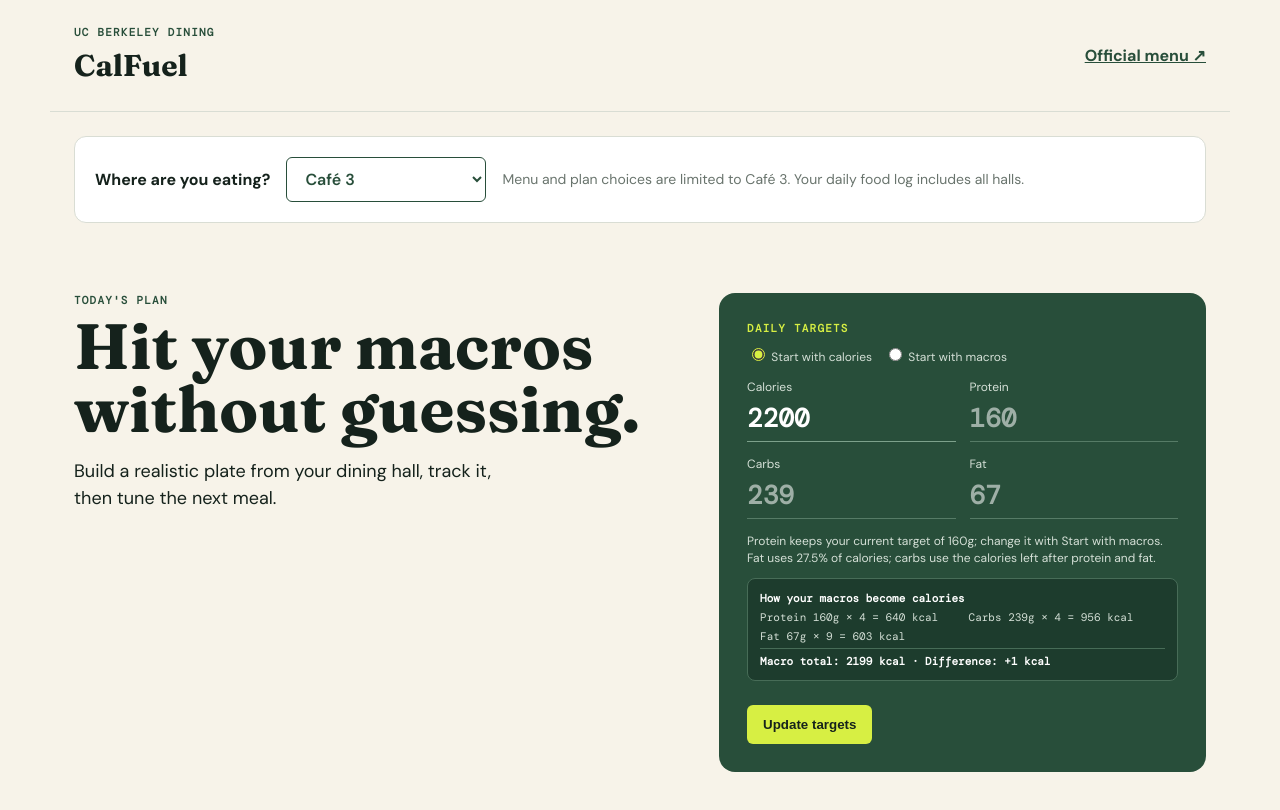
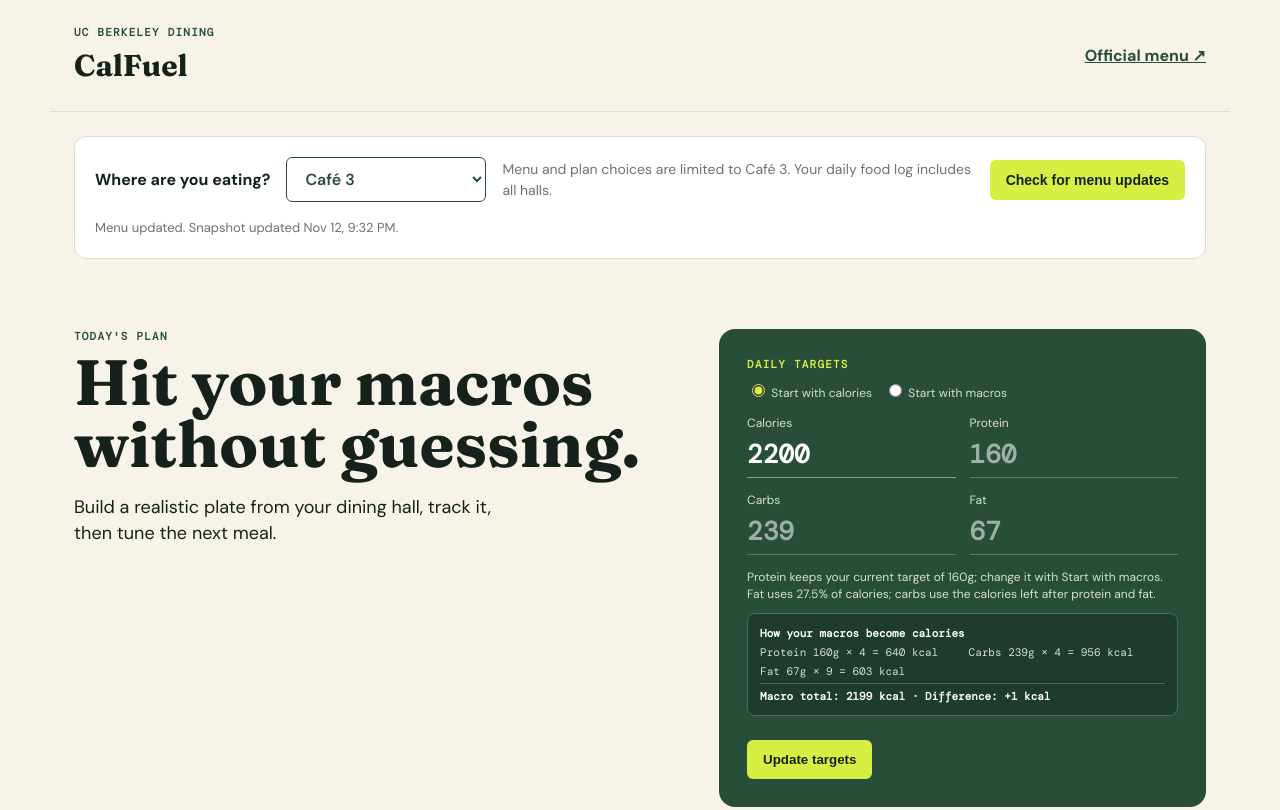
Before and after one commit to Robsant523/Calorie-Tracker---Cafe-3, a website: page index.html in a window 1280 px wide. Shown: the top 810 px of the page. Drawn offline with nearby package versions, Linux system fonts and the light colour scheme.

Commit message:
Load fresh published menus and refresh open tabs

```diff
--- a/app.js
+++ b/app.js
@@ -176,7 +176,9 @@ function renderHall() {
   $('menuTitle').textContent = 'Browse ' + hallName();
   const count = hallFoods().length;
   const date = new Date(menuSnapshot.refreshedAt).toLocaleDateString(undefined,{month:'short',day:'numeric'});
-  $('menuInfo').textContent = hallName() + ' · ' + count + ' dishes · updated ' + date + ' · '+hallFoods().filter(CalFuelPortions.hasNutrition).length+' with Berkeley nutrition';
+  const servingDate=hallFoods().find(f=>f.menuDate)?.menuDate;
+  const servingLabel=servingDate?new Date(servingDate+'T12:00:00').toLocaleDateString(undefined,{month:'short',day:'numeric'}):'date unavailable';
+  $('menuInfo').textContent = hallName() + ' · menu for '+servingLabel+' · ' + count + ' dishes · updated ' + date + ' · '+hallFoods().filter(CalFuelPortions.hasNutrition).length+' with Berkeley nutrition';
   $('hallStatus').textContent = count
     ? 'Menu and plan choices are limited to ' + hallName() + '. Your daily food log includes all halls.'
     : 'No menu was published for ' + hallName() + ' in this snapshot. Choose another hall or refresh the menu.';
@@ -300,5 +302,58 @@ function generatePlan() {
     $('plan').className='plan empty';$('plan').textContent=error.message;
   }
 }
-async function init(){setupPreview();setupPlanOptions();setupFoodHistory();setupManualEntry();resetDailyLog();renderDashboard();const menu=isPreview?CalFuelPreview.createMenu(previewMode):(window.CALFUEL_MENU||await fetch('data/cafe3-menu.json').then(r=>r.json()));foods=menu.items;setupDiningHalls(menu);$('calorieGoal').value=state.goals.calories;$('proteinGoal').value=state.goals.protein;$('carbGoal').value=state.goals.carbs;$('fatGoal').value=state.goals.fat;document.querySelector(`input[name="targetMode"][value="${state.targetMode}"]`).checked=true;document.querySelectorAll('#calorieGoal,#proteinGoal,#carbGoal,#fatGoal').forEach(input=>input.oninput=renderTargetForm);$('saveGoals').onclick=saveGoals;$('generatePlan').onclick=generatePlan;$('search').oninput=renderFoods;$('mealFilter').onchange=renderFoods;$('categoryFilter').onchange=renderFoods;renderTargetForm();renderDashboard();renderFoods();renderSelections();generatePlan()}
+let menuRequestActive=false,lastMenuCheck=0;
+const menuEntryInProgress=()=>document.activeElement?.matches('input,select,textarea')||
+  [...document.querySelectorAll('[data-portion] input')].some(input=>input.value!=='');
+function applyMenu(menu) {
+  foods=menu.items;
+  setupDiningHalls(menu);
+  renderDashboard();renderFoods();renderSelections();generatePlan();
+}
+async function refreshMenuSnapshot({manual=false}={}) {
+  if(isPreview||menuRequestActive)return;
+  // Avoid replacing menu forms while someone is entering a portion.
+  if(!manual&&(Date.now()-lastMenuCheck<60000||menuEntryInProgress()))return;
+  menuRequestActive=true;
+  $('refreshMenu').disabled=true;
+  $('menuRefreshStatus').textContent='Checking the published menu…';
+  try {
+    const result=await CalFuelMenuLoader.load({protocol:location.protocol,fallback:menuSnapshot||window.CALFUEL_MENU});
+    const changed=!menuSnapshot||JSON.stringify(result.menu)!==JSON.stringify(menuSnapshot);
+    if(changed&&!manual&&menuEntryInProgress()){
+      $('menuRefreshStatus').textContent='A newer menu is available. Finish recording your portion, then check for menu updates.';
+      return;
+    }
+    if(changed)applyMenu(result.menu);
+    const date=new Date(result.menu.refreshedAt).toLocaleString(undefined,{month:'short',day:'numeric',hour:'numeric',minute:'2-digit'});
+    $('menuRefreshStatus').textContent=result.fromFallback
+      ? (result.error||'Viewing a local file snapshot. Open the app through npm start to check for updates.')+' Last updated '+date+'.'
+      : (changed?'Menu updated.':'You have the latest published menu.')+' Snapshot updated '+date+'.';
+  } catch(error){$('menuRefreshStatus').textContent=error.message;}
+  finally {
+    lastMenuCheck=Date.now();menuRequestActive=false;$('refreshMenu').disabled=false;
+  }
+}
+function setupMenuUpdates() {
+  $('refreshMenu').hidden=isPreview;
+  if(isPreview)return;
+  $('refreshMenu').onclick=()=>refreshMenuSnapshot({manual:true});
+  window.addEventListener('focus',()=>refreshMenuSnapshot());
+  document.addEventListener('visibilitychange',()=>{
+    if(!document.hidden)refreshMenuSnapshot();
+  });
+  setInterval(()=>{if(!document.hidden)refreshMenuSnapshot();},5*60*1000);
+}
+async function init() {
+  setupPreview();setupPlanOptions();setupFoodHistory();setupManualEntry();resetDailyLog();renderDashboard();
+  $('calorieGoal').value=state.goals.calories;$('proteinGoal').value=state.goals.protein;
+  $('carbGoal').value=state.goals.carbs;$('fatGoal').value=state.goals.fat;
+  document.querySelector(`input[name="targetMode"][value="${state.targetMode}"]`).checked=true;
+  document.querySelectorAll('#calorieGoal,#proteinGoal,#carbGoal,#fatGoal').forEach(input=>input.oninput=renderTargetForm);
+  $('saveGoals').onclick=saveGoals;$('generatePlan').onclick=generatePlan;
+  $('search').oninput=renderFoods;$('mealFilter').onchange=renderFoods;$('categoryFilter').onchange=renderFoods;
+  renderTargetForm();setupMenuUpdates();
+  if(isPreview)applyMenu(CalFuelPreview.createMenu(previewMode));
+  else await refreshMenuSnapshot({manual:true});
+}
 init().catch(e=>$('menuInfo').textContent=`Could not load the menu: ${e.message}`);
--- a/dining-halls.css
+++ b/dining-halls.css
@@ -4,3 +4,6 @@
 .food-card .food-actions{display:flex;align-items:center;gap:10px;flex-wrap:wrap;margin-top:16px}.food-actions .plan-picker{padding:0;margin:0;flex:1 1 150px}.food-actions .plan-picker select{font-size:14px;min-height:40px}.food-card .food-actions .add{position:static;min-height:40px;height:auto;margin:0;font-size:14px;padding:10px 12px;flex:0 0 auto}
 .food-card h3{max-width:100%}.food-card .station{display:block;line-height:1.5;font-size:12px}.meal-item span{white-space:normal;overflow-wrap:anywhere}.meal-item span:last-child{flex-shrink:0}.filter{flex-wrap:wrap}.filter input{min-width:0}.menu-empty{grid-column:1/-1;border:1px dashed var(--line);padding:24px;border-radius:12px;color:var(--muted)}
 @media(max-width:720px){.hall-selector{align-items:stretch;gap:10px}.hall-selector label,.hall-selector select,.hall-selector p{width:100%}.hall-selector p{flex-basis:auto}.filter select{max-width:100%}.progress-card{flex-wrap:wrap}.plan-selections{grid-template-columns:1fr}.selected-food{overflow-wrap:anywhere}}
+.hall-selector #refreshMenu{margin:0;font-size:14px}
+.hall-selector #menuRefreshStatus{flex-basis:100%;font-size:13px}
+.hall-selector #menuRefreshStatus:empty{display:none}
--- a/index.html
+++ b/index.html
@@ -1,5 +1,5 @@
 <!doctype html>
-<html lang="en"><head><meta charset="UTF-8"/><meta name="viewport" content="width=device-width,initial-scale=1.0"/><title>CalFuel — Berkeley dining tracker</title><link rel="stylesheet" href="style.css?v=6"/><link rel="stylesheet" href="plan.css?v=2"/><link rel="stylesheet" href="targets.css?v=1"/><link rel="stylesheet" href="dining-halls.css?v=1"/><link rel="stylesheet" href="portions.css?v=3"/><link rel="stylesheet" href="menu-preview.css?v=1"/><link rel="stylesheet" href="manual-entry.css?v=2"/><link rel="stylesheet" href="food-history.css?v=1"/></head><body>
+<html lang="en"><head><meta charset="UTF-8"/><meta name="viewport" content="width=device-width,initial-scale=1.0"/><title>CalFuel — Berkeley dining tracker</title><link rel="stylesheet" href="style.css?v=6"/><link rel="stylesheet" href="plan.css?v=2"/><link rel="stylesheet" href="targets.css?v=1"/><link rel="stylesheet" href="dining-halls.css?v=2"/><link rel="stylesheet" href="portions.css?v=3"/><link rel="stylesheet" href="menu-preview.css?v=1"/><link rel="stylesheet" href="manual-entry.css?v=2"/><link rel="stylesheet" href="food-history.css?v=1"/></head><body>
 <header><div><p class="eyebrow">UC BERKELEY DINING</p><h1>CalFuel</h1></div><a href="https://dining.berkeley.edu/menus/" target="_blank" rel="noreferrer">Official menu ↗</a></header>
 <main>
   <section class="menu-preview" id="menuPreview" aria-labelledby="previewTitle" hidden>
@@ -15,6 +15,8 @@
     <label for="hallFilter">Where are you eating?</label>
     <select id="hallFilter"><option value="cafe-3">Café 3</option></select>
     <p id="hallStatus" role="status">Choose a dining hall to see its menu and plan your meals.</p>
+    <button id="refreshMenu" type="button">Check for menu updates</button>
+    <p id="menuRefreshStatus" role="status" aria-live="polite"></p>
   </section>
   <section class="hero"><div><p class="eyebrow">TODAY'S PLAN</p><h2>Hit your macros<br/>without guessing.</h2><p class="sub">Build a realistic plate from your dining hall, track it, then tune the next meal.</p></div><div class="target-form"><p class="eyebrow">DAILY TARGETS</p><div class="target-mode"><label><input type="radio" name="targetMode" value="calories"/> Start with calories</label><label><input type="radio" name="targetMode" value="macros"/> Start with macros</label></div><div class="inputs"><label>Calories<input id="calorieGoal" type="number" value="2200" min="1"/></label><label>Protein<input id="proteinGoal" type="number" value="160" min="0"/></label><label>Carbs<input id="carbGoal" type="number" value="240" min="0"/></label><label>Fat<input id="fatGoal" type="number" value="70" min="0"/></label></div><p id="targetGuidance" class="target-guidance"></p><div id="macroBreakdown" class="macro-breakdown"></div><button id="saveGoals">Update targets</button></div></section>
   <section class="dashboard"><div class="progress-card"><div class="ring" id="calorieRing"><span id="caloriesTotal">0</span><small>of <b id="calorieGoalLabel">2200</b> kcal</small></div><div><p class="eyebrow" id="dailyTotalLabel">DAILY TOTAL</p><h3 id="statusLine">Start building your day.</h3><p class="muted">Your food log resets at 5 AM on this device.</p></div></div><div class="macro-grid" id="macroGrid"></div></section>
@@ -65,4 +67,4 @@
     <div id="plan" class="plan empty">Pick foods and meals below, then create your full-day plan.</div>
   </section>
   <section class="food-section"><div class="section-heading"><div><p class="eyebrow">MENU SNAPSHOT</p><h2 id="menuTitle">Browse the menu</h2><p class="muted" id="menuInfo"></p></div><div class="filter"><input id="search" placeholder="Search dishes" aria-label="Search dishes"/><select id="mealFilter" aria-label="Filter by meal"><option value="all">All meals</option></select><select id="categoryFilter" aria-label="Filter by category"><option value="all">All categories</option><option value="protein">Proteins</option><option value="carb">Carbs</option><option value="fat">Fats</option><option value="vegetable">Vegetables</option><option value="dessert">Desserts</option></select></div></div><div id="foods" class="food-grid"></div></section>
-</main><footer>General macro guidance is a planning starting point, not medical advice. Menu names and per-serving nutrition sourced from UC Berkeley Dining. Calculated portions scale the published serving size. Berkeley notes that recipes, portions, and nutrition can vary; confirm with the dining hall when precision matters.</footer><script src="data/cafe3-menu.js?v=9"></script><script src="portions.js?v=3"></script><script src="meal-schedule.js?v=2"></script><script src="menu-preview.js?v=2"></script><script src="full-day-plan.js?v=2"></script><script src="food-history.js?v=1"></script><script src="manual-entry.js?v=2"></script><script src="app.js?v=21"></script><script src="targets-interactions.js?v=1"></script></body></html>
+</main><footer>General macro guidance is a planning starting point, not medical advice. Menu names and per-serving nutrition sourced from UC Berkeley Dining. Calculated portions scale the published serving size. Berkeley notes that recipes, portions, and nutrition can vary; confirm with the dining hall when precision matters.</footer><script src="data/cafe3-menu.js?v=9"></script><script src="portions.js?v=3"></script><script src="meal-schedule.js?v=2"></script><script src="menu-preview.js?v=2"></script><script src="full-day-plan.js?v=2"></script><script src="food-history.js?v=1"></script><script src="manual-entry.js?v=2"></script><script src="menu-loader.js?v=1"></script><script src="app.js?v=22"></script><script src="targets-interactions.js?v=1"></script></body></html>
--- /dev/null
+++ b/menu-loader.js
@@ -0,0 +1,28 @@
+(function(root) {
+  function valid(menu) {
+    return !!menu&&Array.isArray(menu.items)&&Array.isArray(menu.diningHalls)&&menu.diningHalls.length>0&&
+      menu.diningHalls.every(h=>typeof h.id==='string'&&typeof h.name==='string')&&
+      menu.items.every(f=>typeof f.id==='string'&&typeof f.name==='string')&&
+      typeof menu.refreshedAt==='string'&&Number.isFinite(Date.parse(menu.refreshedAt));
+  }
+  async function load({protocol='https:',fallback,fetchImpl=fetch,now=Date.now}={}) {
+    if(protocol==='file:'){
+      if(valid(fallback))return {menu:fallback,fromFallback:true,error:null};
+      throw new Error('The local menu snapshot is unavailable. Run npm start to load the published menu.');
+    }
+    try {
+      // A unique query also bypasses the static host's shared ten-minute cache.
+      const response=await fetchImpl('data/cafe3-menu.json?_='+now(),{cache:'no-store',signal:AbortSignal.timeout(15000)});
+      if(!response.ok)throw new Error('Menu request failed.');
+      const menu=await response.json();
+      if(!valid(menu))throw new Error('Invalid menu snapshot.');
+      return {menu,fromFallback:false,error:null};
+    } catch {
+      if(valid(fallback))return {menu:fallback,fromFallback:true,error:'Could not check for menu updates. Showing the saved snapshot.'};
+      throw new Error('Could not load the menu. Check your connection and try again.');
+    }
+  }
+  const api={load};
+  if(typeof module!=='undefined'&&module.exports)module.exports=api;
+  else root.CalFuelMenuLoader=api;
+})(globalThis);
--- a/scripts/build.mjs
+++ b/scripts/build.mjs
@@ -7,7 +7,7 @@ import {loadSupabaseConfig} from './supabase-env.mjs';
 const assets=[
   'index.html','style.css','plan.css','targets.css','dining-halls.css',
   'portions.css','menu-preview.css','manual-entry.css','food-history.css',
-  'app.js','targets-interactions.js','portions.js','meal-schedule.js',
+  'app.js','targets-interactions.js','portions.js','meal-schedule.js','menu-loader.js',
   'menu-preview.js','full-day-plan.js','food-history.js','manual-entry.js',
   'data/cafe3-menu.json','data/cafe3-menu.js'
 ];
```
Also changed, not shown: scripts/menu-loader.test.mjs (added, +89 -0 lines), scripts/menu-refresh.test.mjs (added, +102 -0 lines), README.md, dist/app.js, dist/dining-halls.css, dist/index.html, dist/menu-loader.js (added).
